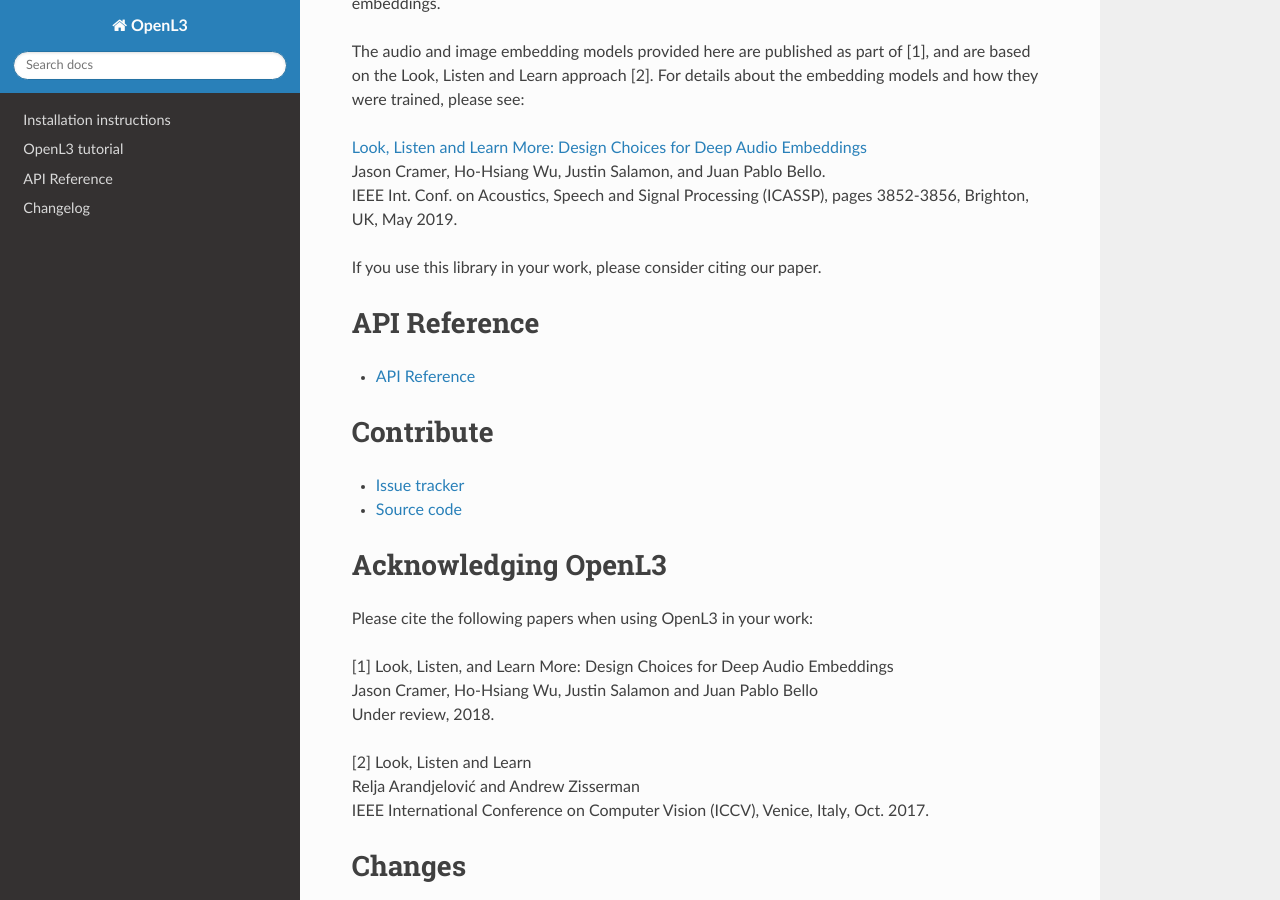
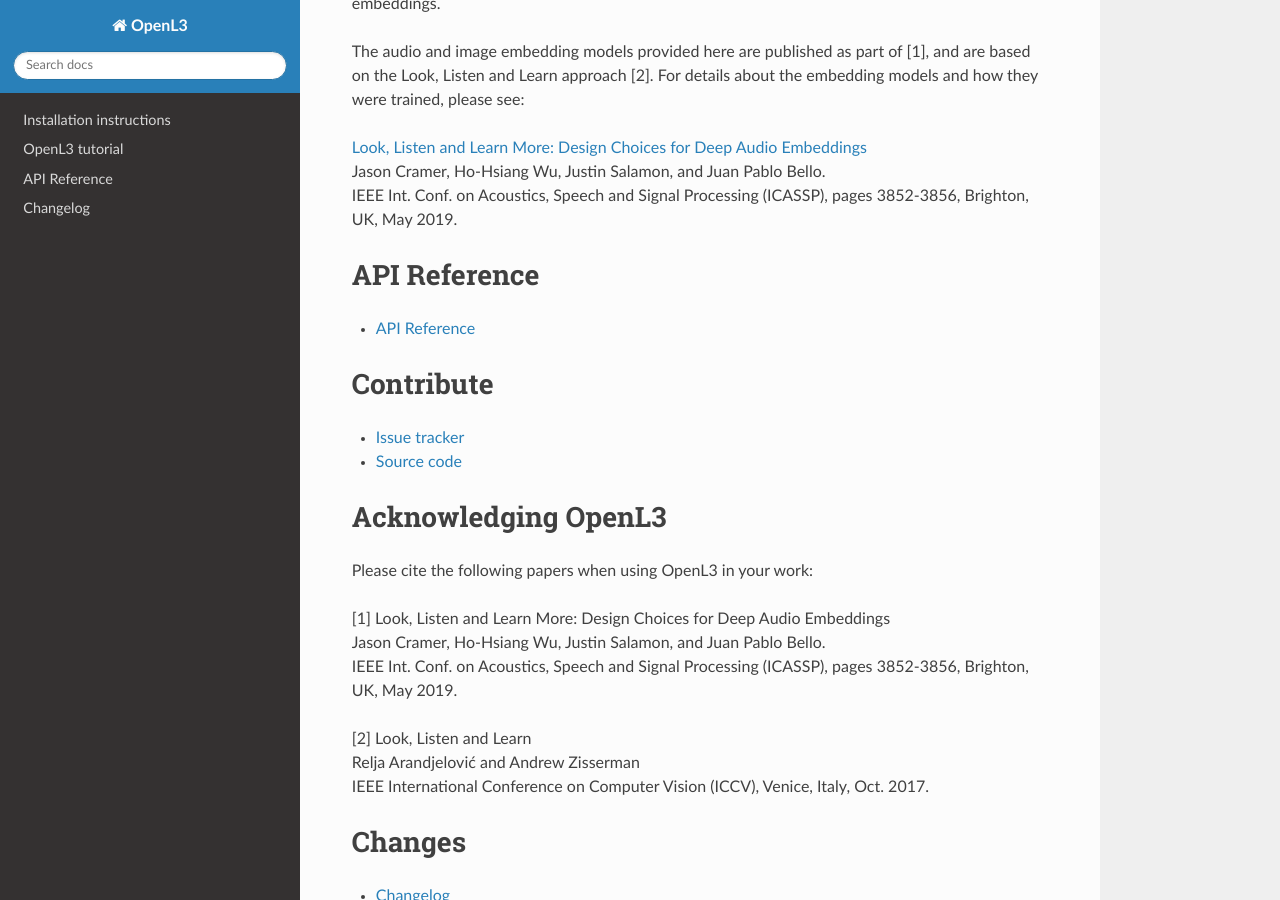
Before and after one commit to marl/openl3, a Sphinx documentation site: the page built from docs/index.rst, in a window 1280 px wide and 900 px high, scrolled down 420 px. Built offline with Sphinx 7.4.7 and the Read the Docs theme 2.0.0, drawn with Linux system fonts in a browser that asks for light colours.

Commit message:
Update acknowledgement in docs

```diff
--- a/docs/index.rst
+++ b/docs/index.rst
@@ -24,8 +24,6 @@
 Jason Cramer, Ho-Hsiang Wu, Justin Salamon, and Juan Pablo Bello. |br|
 IEEE Int. Conf. on Acoustics, Speech and Signal Processing (ICASSP), pages 3852-3856, Brighton, UK, May 2019. |br|
 
-If you use this library in your work, please consider citing our paper.
-
 
 API Reference
 =============
@@ -47,9 +45,9 @@
 
 Please cite the following papers when using OpenL3 in your work:
 
-[1] Look, Listen, and Learn More: Design Choices for Deep Audio Embeddings |br|
-Jason Cramer, Ho-Hsiang Wu, Justin Salamon and Juan Pablo Bello |br|
-Under review, 2018. |br|
+[1] Look, Listen and Learn More: Design Choices for Deep Audio Embeddings |br|
+Jason Cramer, Ho-Hsiang Wu, Justin Salamon, and Juan Pablo Bello. |br|
+IEEE Int. Conf. on Acoustics, Speech and Signal Processing (ICASSP), pages 3852-3856, Brighton, UK, May 2019. |br|
 
 [2] Look, Listen and Learn |br|
 Relja Arandjelović and Andrew Zisserman |br|
```
